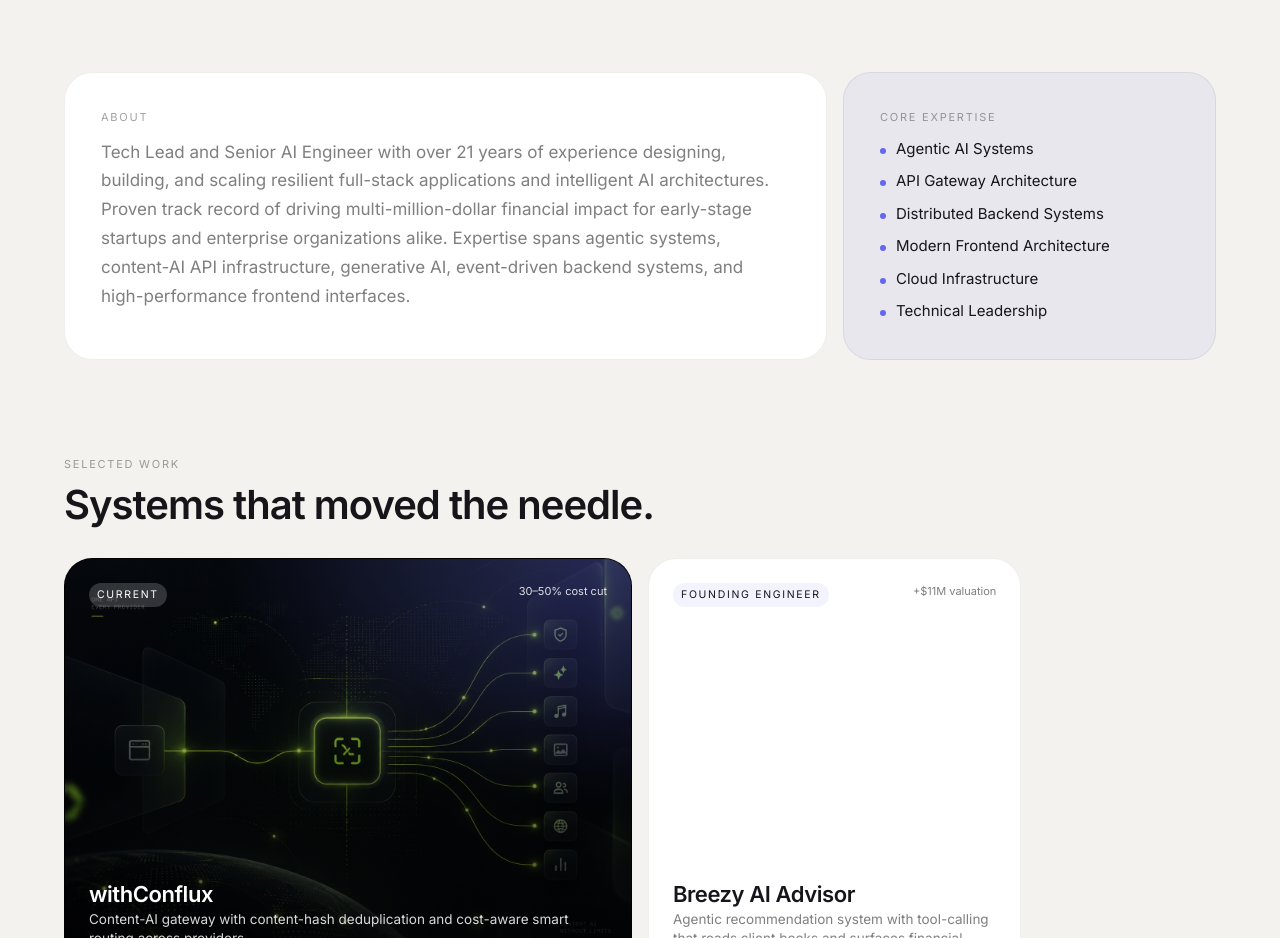
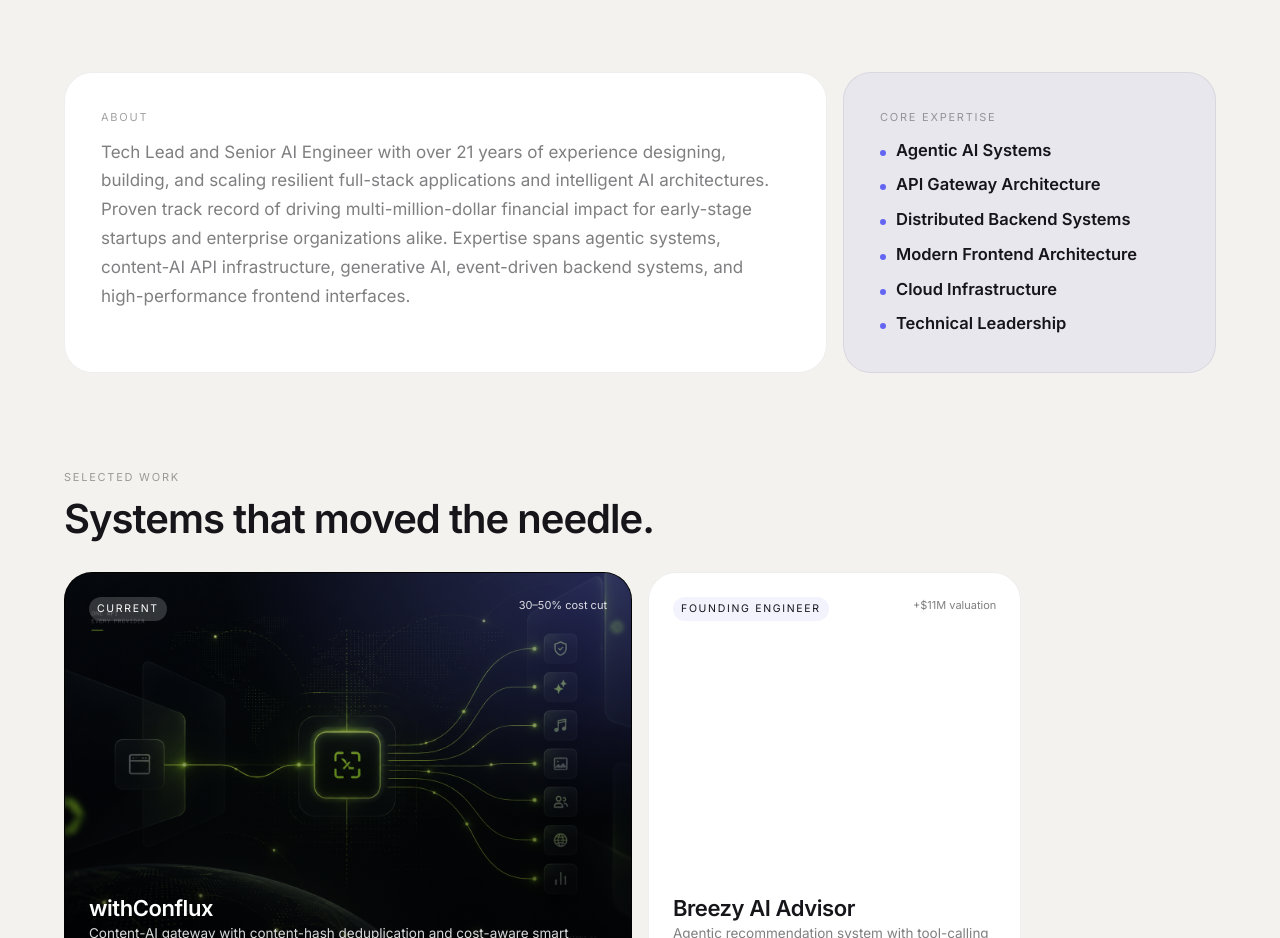
Before and after one commit to KW-dev1/CTO-Portfolio, a Next.js app: page / in a window 1280 px wide. Shown: the part 900-1838 px from the top of the page. Built offline with nearby package versions, Linux system fonts and the light colour scheme.

Commit message:
updates -07

```diff
--- a/src/components/about.tsx
+++ b/src/components/about.tsx
@@ -17,7 +17,7 @@ export function About() {
           <div className="label mb-3">Core expertise</div>
           <ul className="space-y-2.5">
             {coreExpertise.map((item) => (
-              <li key={item} className="flex items-baseline gap-2.5 text-[15px] text-ink">
+              <li key={item} className="flex items-baseline gap-2.5 text-[16.5px] font-semibold text-ink">
                 <span className="h-1.5 w-1.5 shrink-0 rounded-full bg-accent" />
                 {item}
               </li>
```
Also changed, not shown: 1 other file (tests, documents, lock files or other folders).
